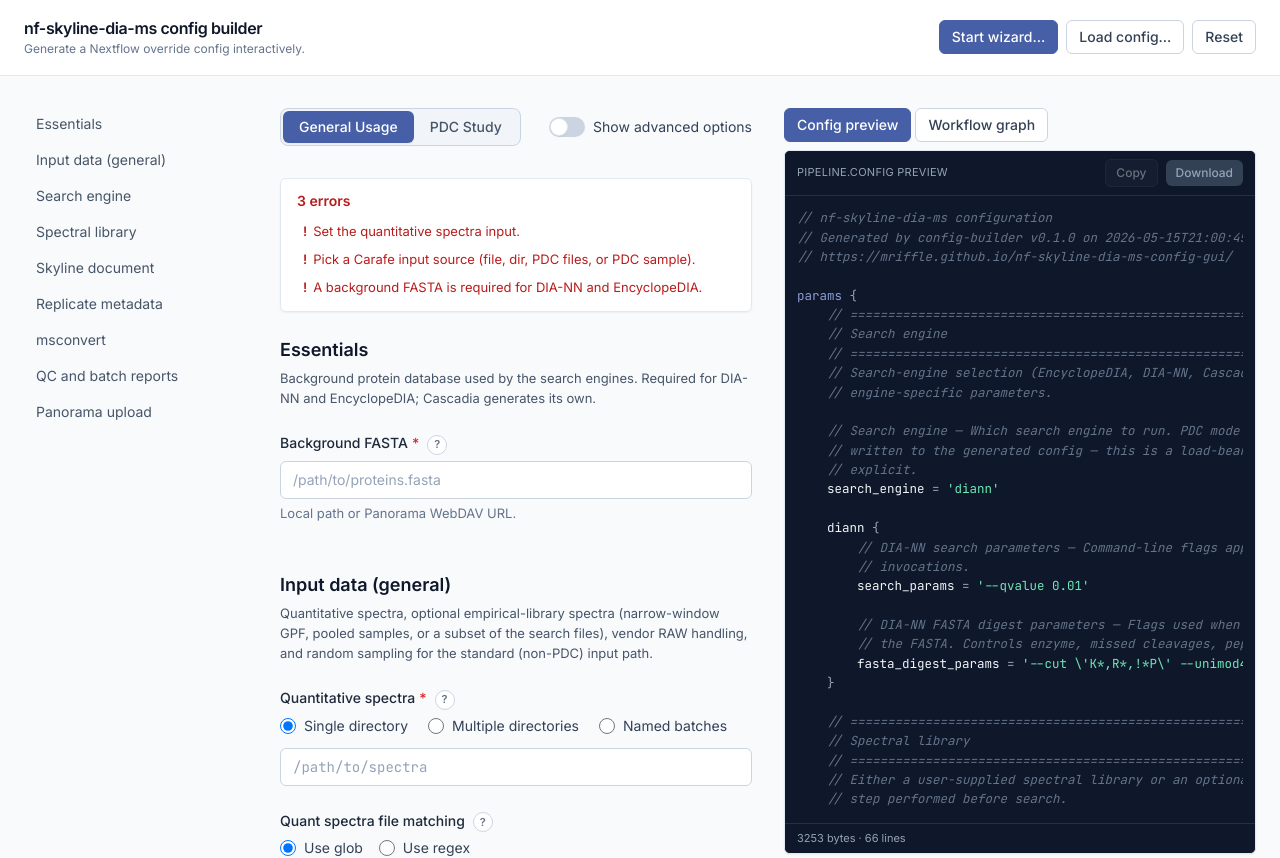
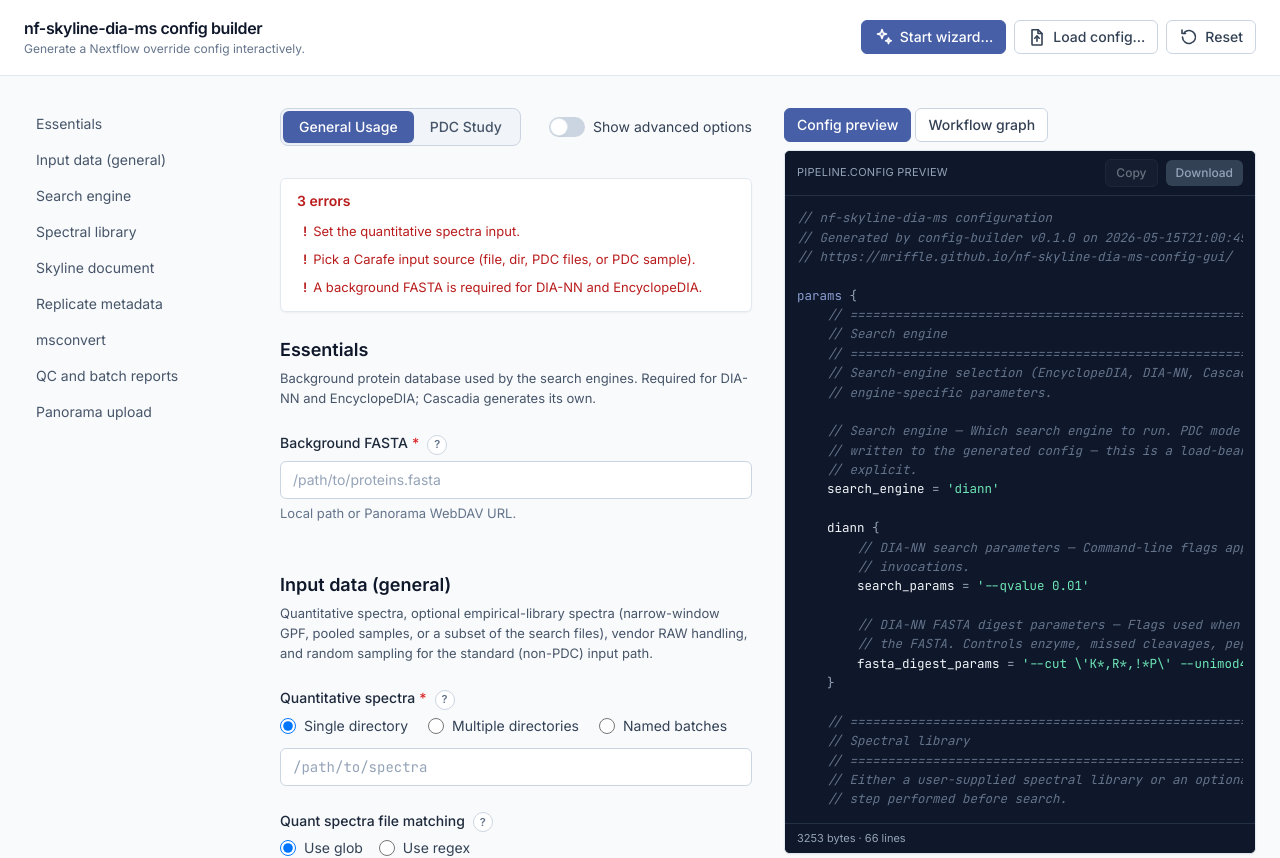
Before and after one commit to mriffle/nf-skyline-dia-ms-config-gui, a React (Vite) app: page / in a window 1280 px wide. Shown: the top 858 px of the page. Built offline with nearby package versions, Linux system fonts and the light colour scheme.

Commit message:
add icons to buttons

```diff
--- a/src/components/layout/AppShell.tsx
+++ b/src/components/layout/AppShell.tsx
@@ -65,11 +65,12 @@
               onClick={() => setWizardOpen(true)}
               disabled={wizardOpen}
               className={[
-                'rounded-md border border-accent-500 bg-accent-500 px-3 py-1.5 text-sm font-medium text-white',
+                'inline-flex items-center gap-1.5 rounded-md border border-accent-500 bg-accent-500 px-3 py-1.5 text-sm font-medium text-white',
                 'hover:bg-accent-600 focus:outline-none focus:ring-2 focus:ring-accent-500',
                 wizardOpen ? 'cursor-not-allowed opacity-60' : '',
               ].join(' ')}
             >
+              <WizardIcon />
               Start wizard…
             </button>
             <UploadControl />
@@ -77,10 +78,11 @@
               type="button"
               onClick={onReset}
               className={[
-                'rounded-md border border-slate-300 bg-white px-3 py-1.5 text-sm font-medium text-slate-700',
+                'inline-flex items-center gap-1.5 rounded-md border border-slate-300 bg-white px-3 py-1.5 text-sm font-medium text-slate-700',
                 'hover:bg-slate-50 focus:outline-none focus:ring-2 focus:ring-accent-500',
               ].join(' ')}
             >
+              <ResetIcon />
               Reset
             </button>
           </div>
@@ -157,6 +159,46 @@
   readonly children: React.ReactNode;
 }
 
+function WizardIcon() {
+  // Sparkles — evokes a "magic" guided experience.
+  return (
+    <svg
+      aria-hidden="true"
+      width="20"
+      height="20"
+      viewBox="0 0 20 20"
+      fill="none"
+      stroke="currentColor"
+      strokeWidth="1.6"
+      strokeLinecap="round"
+      strokeLinejoin="round"
+    >
+      <path d="M8 2.5 9.2 6 12.5 7 9.2 8 8 11.5 6.8 8 3.5 7 6.8 6 8 2.5Z" />
+      <path d="M14.5 11 15.2 13.1 17.3 13.8 15.2 14.5 14.5 16.6 13.8 14.5 11.7 13.8 13.8 13.1 14.5 11Z" />
+    </svg>
+  );
+}
+
+function ResetIcon() {
+  // Circular arrow — undo / refresh.
+  return (
+    <svg
+      aria-hidden="true"
+      width="20"
+      height="20"
+      viewBox="0 0 20 20"
+      fill="none"
+      stroke="currentColor"
+      strokeWidth="1.6"
+      strokeLinecap="round"
+      strokeLinejoin="round"
+    >
+      <path d="M3.5 10a6.5 6.5 0 1 0 1.9-4.6" />
+      <path d="M3 3v3.5h3.5" />
+    </svg>
+  );
+}
+
 function TabButton({ isActive, onClick, controls, children }: TabButtonProps) {
   return (
     <button
--- a/src/components/upload/UploadControl.tsx
+++ b/src/components/upload/UploadControl.tsx
@@ -39,6 +39,28 @@
   readonly fileName: string;
   readonly errors: readonly ParseError[];
   readonly hadParamsBlock: boolean;
+}
+
+function LoadIcon() {
+  // Document with up-arrow — load a file from disk into the app.
+  return (
+    <svg
+      aria-hidden="true"
+      width="20"
+      height="20"
+      viewBox="0 0 20 20"
+      fill="none"
+      stroke="currentColor"
+      strokeWidth="1.6"
+      strokeLinecap="round"
+      strokeLinejoin="round"
+    >
+      <path d="M5 2.75h6.25L15 6.5v10.75a.75.75 0 0 1-.75.75H5.75a.75.75 0 0 1-.75-.75V3.5a.75.75 0 0 1 .75-.75Z" />
+      <path d="M11 2.75V6.5H15" />
+      <path d="M10 14.25V9" />
+      <path d="M7.75 11.25 10 9l2.25 2.25" />
+    </svg>
+  );
 }
 
 export function UploadControl() {
@@ -136,10 +158,11 @@
         type="button"
         onClick={triggerPicker}
         className={[
-          'rounded-md border border-slate-300 bg-white px-3 py-1.5 text-sm font-medium text-slate-700',
+          'inline-flex items-center gap-1.5 rounded-md border border-slate-300 bg-white px-3 py-1.5 text-sm font-medium text-slate-700',
           'hover:bg-slate-50 focus:outline-none focus:ring-2 focus:ring-accent-500',
         ].join(' ')}
       >
+        <LoadIcon />
         Load config…
       </button>
 
```
